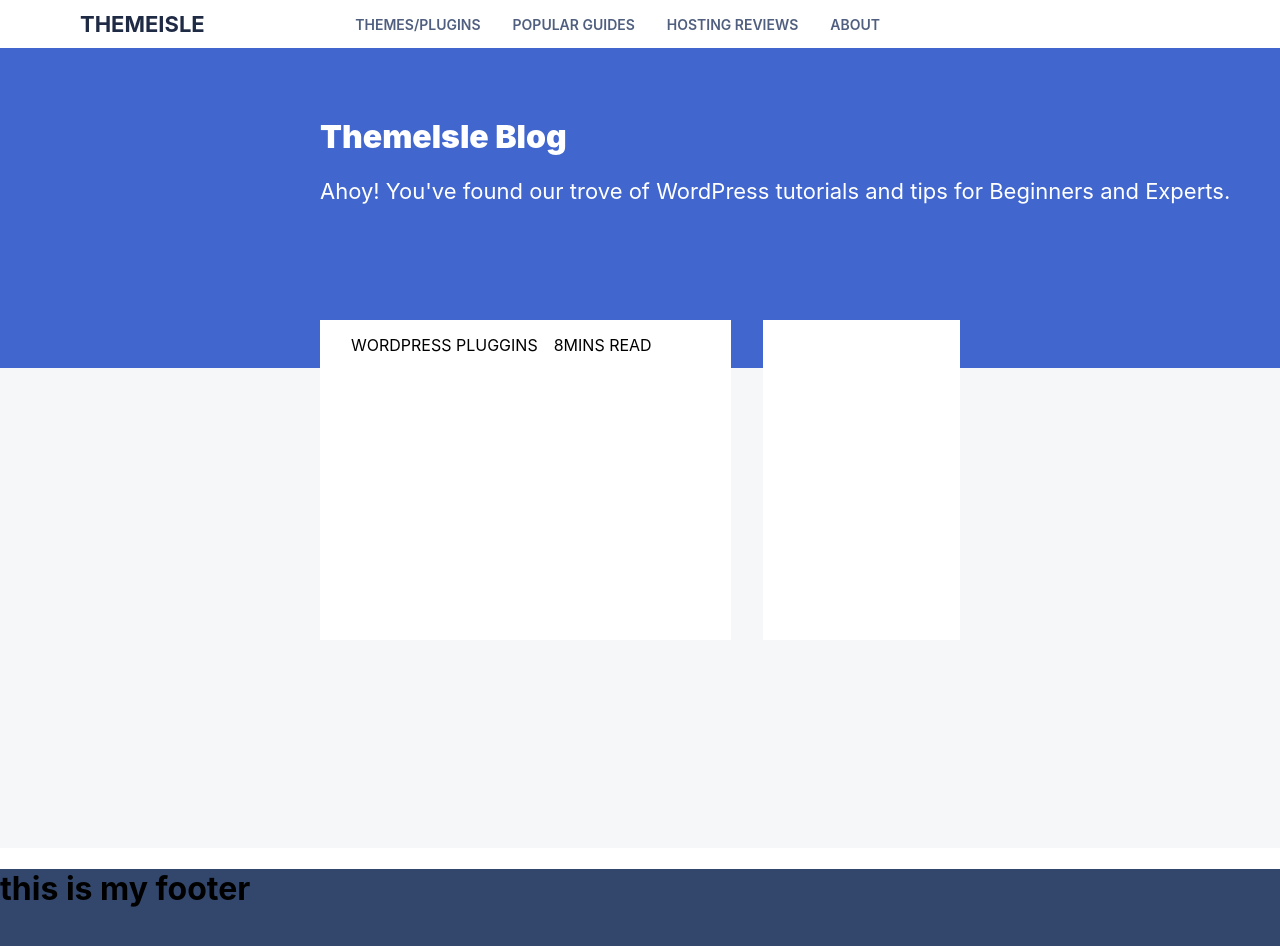
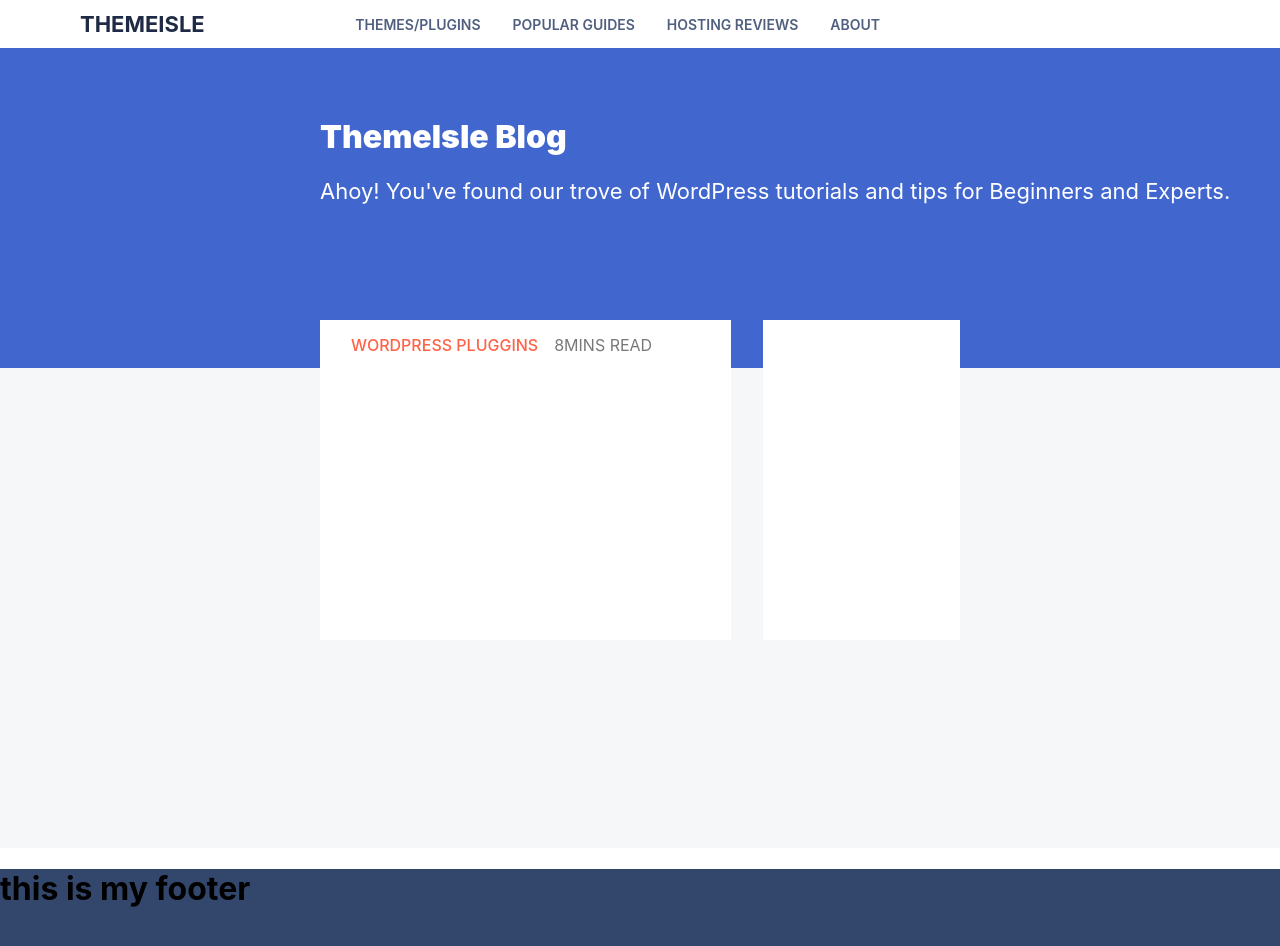
Before and after one commit to Titania01/react-blog, a React (Create React App) app: page / in a window 1280 px wide. Shown: the top 946 px of the page. Built offline with nearby package versions, Linux system fonts and the light colour scheme.

Commit message:
update code base

```diff
--- a/src/App.css
+++ b/src/App.css
@@ -85,8 +85,18 @@
   padding: 15px;
 }
 
+.color {
+  color: tomato;
+  font-weight: 500;
+}
+
+.color1 {
+  color: #787878;
+}
+
 .one > span {
   padding-left: 1rem;
+  font-size: 16;
 }
 
 .two {
--- a/src/componenets/Holder.jsx
+++ b/src/componenets/Holder.jsx
@@ -4,8 +4,8 @@
   return (
     <div className="holder">
     <div className="one">
-      <span>WORDPRESS PLUGGINS</span>
-      <span>8MINS READ </span>
+      <span className="color">WORDPRESS PLUGGINS</span>
+      <span className="color1">8MINS READ </span>
     </div>
     <div className="two"></div>
     </div>
```
Also changed, not shown: 1 other file (tests, documents, lock files or other folders).
